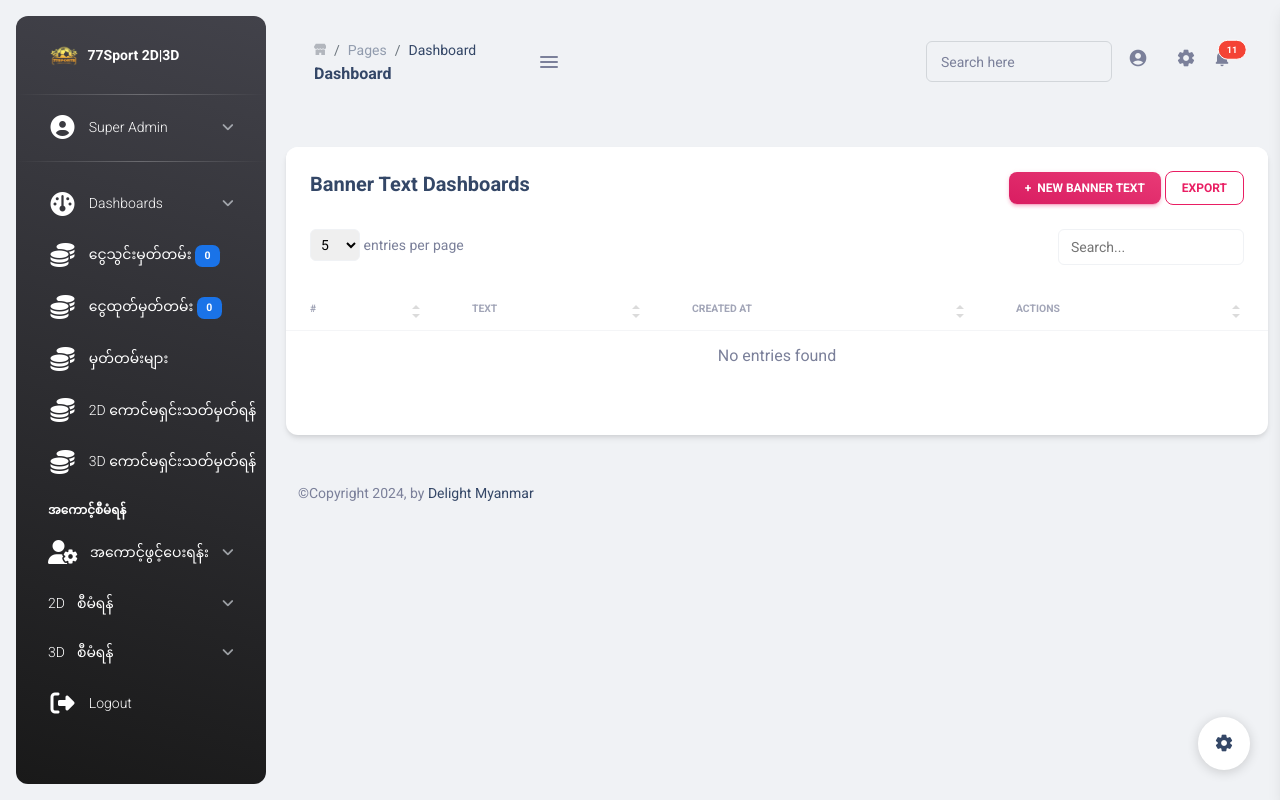
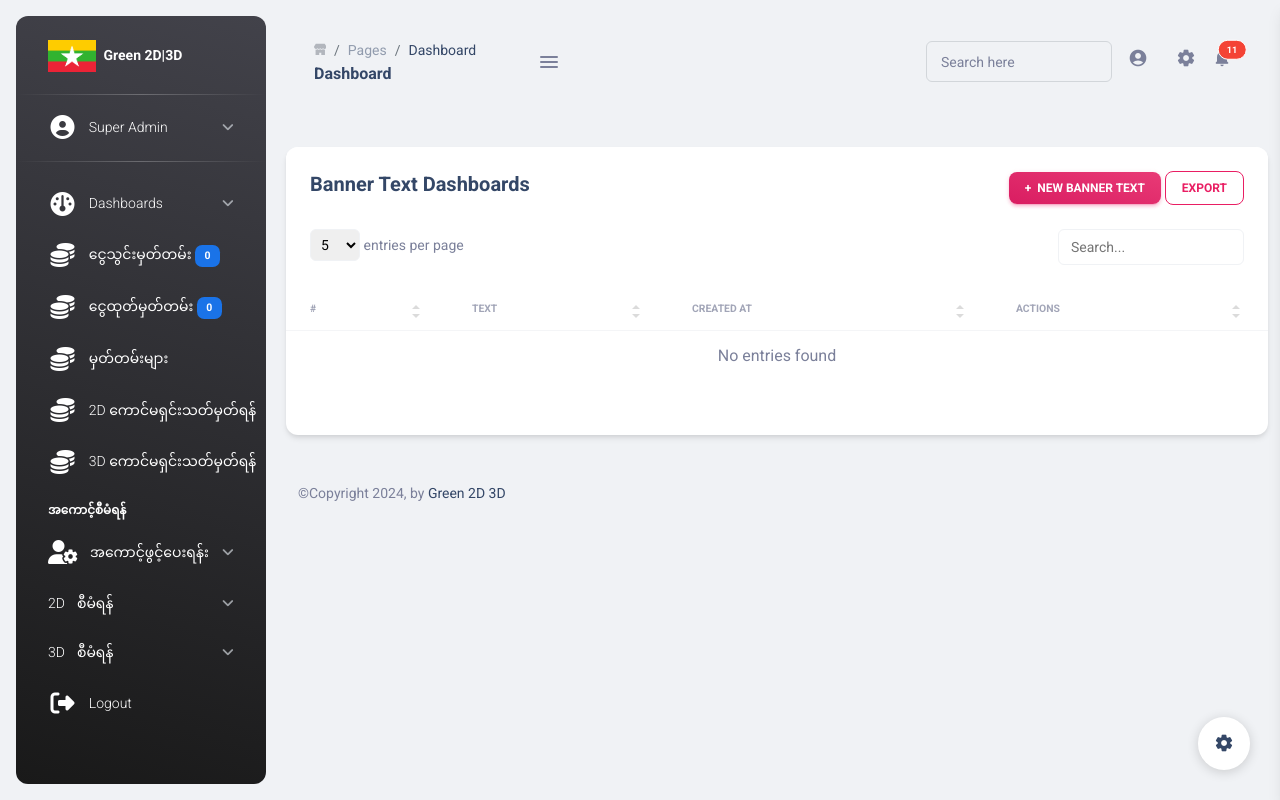
Before and after one commit to DelightDevTeam/77_sport_v2, a Laravel app: page /admin/text in a window 1280 px wide. Run offline with Laravel 10, Linux system fonts and the light colour scheme; a user stored in the database is signed in; data comes from the database, SQL or seed files in the repository; data that the repository does not hold is empty; some libraries are stand-ins or nearby versions.

Commit message:
change logo

```diff
--- a/database/seeders/UsersTableSeeder.php
+++ b/database/seeders/UsersTableSeeder.php
@@ -16,7 +16,7 @@ class UsersTableSeeder extends Seeder
             [
                 'name' => 'Super Admin',
                 'country_code' => '+95',
-                'phone' => '09777710146',
+                'phone' => '09123456789',
                 'password' => '$2y$10$qyxYm.2dlaXROvs0OrGHseo4qbeissRMqNWdhlcr/vUqE62vN94Fi', // password
                 'remember_token' => null,
                 'created_at' => now(),
--- a/resources/views/frontend/login.blade.php
+++ b/resources/views/frontend/login.blade.php
@@ -112,7 +112,7 @@
             <div class="login">
                 <button class="btn btn-login w-100 text-white text-center">အကောင့်၀င်မည်</button>
             </div>
-            <span class="text-center d-block mb-5">အကောင့်အသစ်ဖွင့်ရန် <a href="{{ url('/register') }}" class="text-decoration-underline">ဒီမှာနှိပ်ပါ</a></span>
+            {{-- <span class="text-center d-block mb-5">အကောင့်အသစ်ဖွင့်ရန် <a href="{{ url('/register') }}" class="text-decoration-underline">ဒီမှာနှိပ်ပါ</a></span> --}}
         </form>
     </div>
 </div>
--- a/resources/views/layouts/admin_footer.blade.php
+++ b/resources/views/layouts/admin_footer.blade.php
@@ -5,7 +5,7 @@
               <div class="copyright text-center text-sm text-muted text-lg-start">
                 ©Copyright <script>
                   document.write(new Date().getFullYear())
-                </script>, by <a href="https://delightmyanmar.pro" target='__blank'>Delight Myanmar</a>
+                </script>, by <a href="https://delightmyanmar.pro" target='__blank'>Green 2D 3D</a>
                 {{-- made with <i class="fa fa-heart"></i> by
                 <a href="https://www.creative-tim.com" class="font-weight-bold" target="_blank">Creative Tim</a>
                 for a better web. --}}
--- a/resources/views/layouts/admin_header.blade.php
+++ b/resources/views/layouts/admin_header.blade.php
@@ -7,9 +7,9 @@
   <meta name="csrf-token" content="{{ csrf_token() }}">
   <!-- Primary Meta Tags -->
   <link rel="apple-touch-icon" sizes="76x76" href="{{('admin_app/assets/img/apple-icon.png') }}">
-  <link rel="icon" href="{{ asset('assets/img/logo1.jpg') }}" />
+  <link rel="icon" href="{{ asset('assets/img/logo.png') }}" />
   <title>
-    77Sport 2D|3D
+    Green 2D|3D
   </title>
   <!--     Fonts and icons     -->
   <link rel="stylesheet" type="text/css" href="https://fonts.googleapis.com/css?family=Roboto:300,400,500,700,900|Roboto+Slab:400,700" />
--- a/resources/views/layouts/admin_sidebar_header.blade.php
+++ b/resources/views/layouts/admin_sidebar_header.blade.php
@@ -1,7 +1,7 @@
  <div class="sidenav-header">
       <i class="fas fa-times p-3 cursor-pointer text-white opacity-5 position-absolute end-0 top-0 d-none d-xl-none" aria-hidden="true" id="iconSidenav"></i>
       <a class="navbar-brand m-0" href="{{ url('/') }}">
-        <img src="{{ asset('assets/img/logo1.jpg') }}" class="navbar-brand-img h-100" alt="main_logo">
-        <span class="ms-1 font-weight-bold text-white">77Sport 2D|3D</span>
+        <img src="{{ asset('assets/img/logo.png') }}" class="navbar-brand-img h-100" alt="main_logo">
+        <span class="ms-1 font-weight-bold text-white">Green 2D|3D</span>
       </a>
     </div>
--- a/resources/views/user_layout/header.blade.php
+++ b/resources/views/user_layout/header.blade.php
@@ -4,9 +4,9 @@
 <head>
     <meta charset="UTF-8" />
     <meta name="viewport" content="width=device-width, initial-scale=1.0" />
-    <title>77Sport 2D|3D</title>
+    <title>Green 2D|3D</title>
     <!-- icon -->
-    <link rel="icon" href="{{ asset('assets/img/logo1.jpg') }}" />
+    <link rel="icon" href="{{ asset('assets/img/logo.png') }}" />
     <!-- bootstrap link -->
     <link rel="stylesheet" href="{{ asset('user_app/assets/css/bootstrap.min.css') }}" />
     <!-- custom css -->
```
Also changed, not shown: public/assets/img/logo.png (renamed from public/assets/img/mmflag.png).
